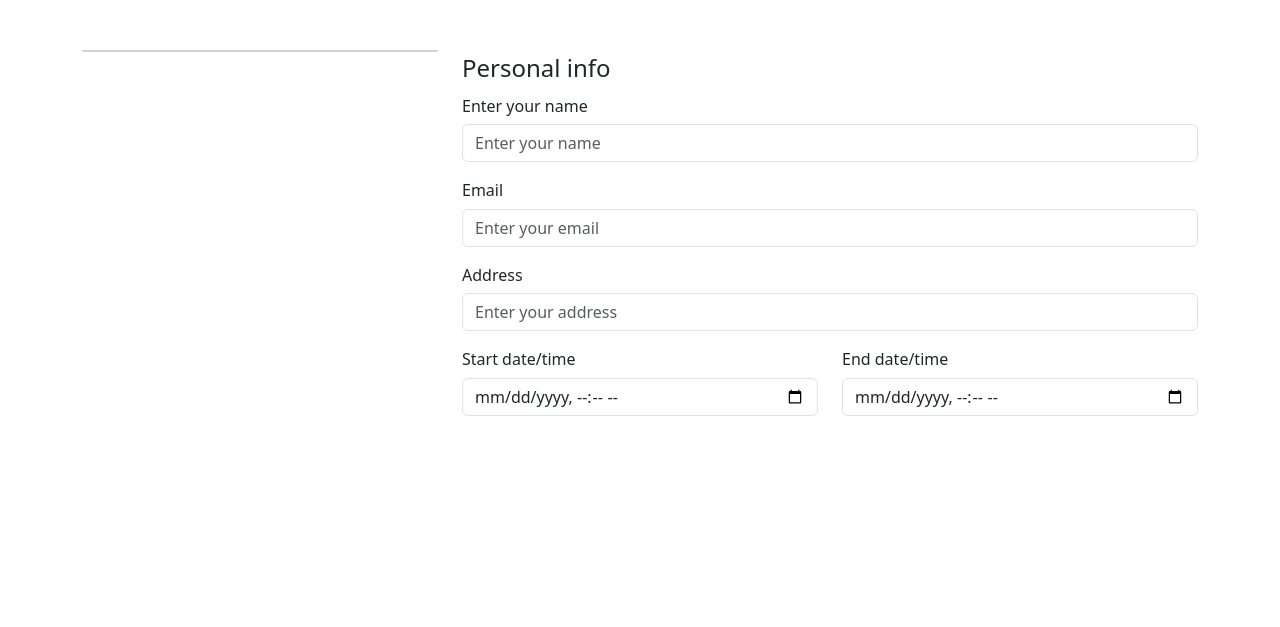
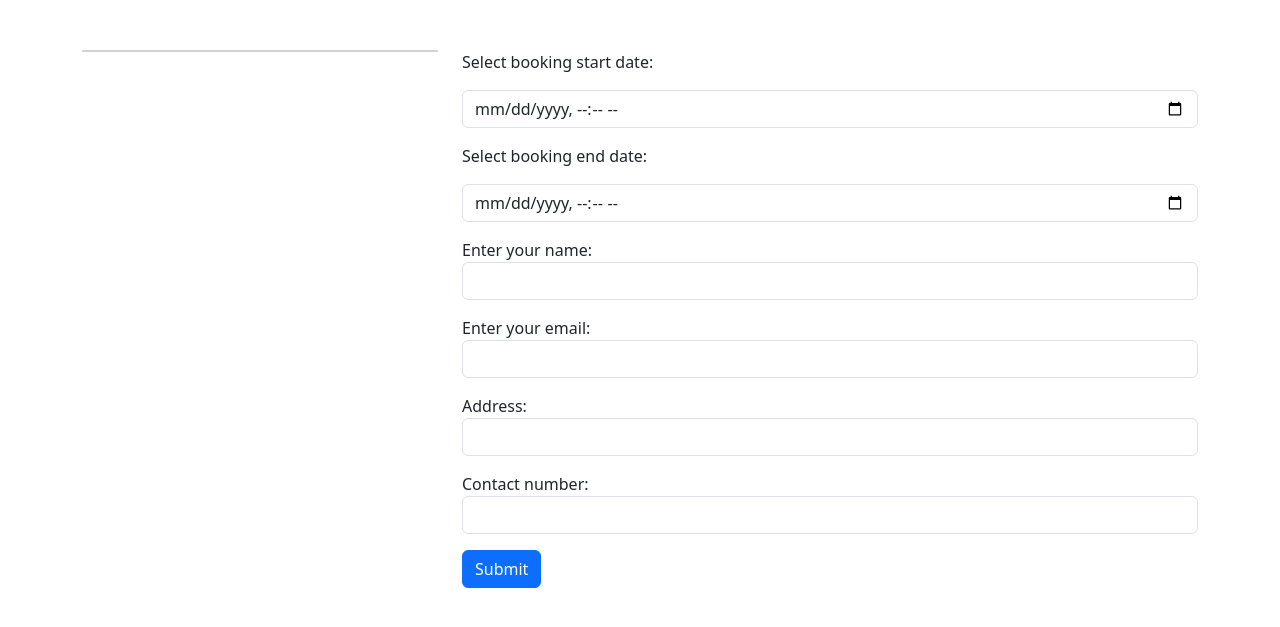
Before and after one commit to blessdarah/VenueVault, a Django app: template frontend/templates/frontend/booking.html in a window 1280 px wide. Shown: the part 70-697 px from the top of the page. Run offline with Django 4.2, Linux system fonts and the light colour scheme; the template is opened without the code that fills it: values that come from a table or form of the project are taken from there, others are empty.

Commit message:
feat(booking): Allow users to send a book request

```diff
--- /dev/null
+++ b/frontend/forms.py
@@ -0,0 +1,39 @@
+from django import forms
+from django.contrib.admin import widgets
+
+from .models import BookingRequest
+
+
+class CustomAdminDateWidget(widgets.AdminDateWidget):
+    def __init__(self, attrs=None):
+        final_attrs = {"class": "form-control", "type": "datetime-local"}
+        if attrs is not None:
+            final_attrs.update(attrs)
+        super().__init__(attrs=final_attrs)
+
+
+class CustomInputWidget(widgets.AdminTextInputWidget):
+    def __init__(self, attrs=None):
+        final_attrs = {"class": "form-control"}
+        if attrs is not None:
+            final_attrs.update(attrs)
+        super().__init__(attrs=final_attrs)
+
+
+class BookingRequestForm(forms.ModelForm):
+    booked_from = forms.DateTimeField(
+        label="Select booking start date", widget=CustomAdminDateWidget
+    )
+    booked_till = forms.DateTimeField(
+        label="Select booking end date", widget=CustomAdminDateWidget
+    )
+    customer_name = forms.CharField(label="Enter your name", widget=CustomInputWidget)
+    customer_email = forms.EmailField(
+        label="Enter your email", widget=CustomInputWidget(attrs={"type": "email"})
+    )
+    customer_address = forms.CharField(label="Address", widget=CustomInputWidget)
+    customer_contact = forms.CharField(label="Contact number", widget=CustomInputWidget)
+
+    class Meta:
+        model = BookingRequest
+        exclude = ["hall", "status"]
--- a/frontend/templates/frontend/booking.html
+++ b/frontend/templates/frontend/booking.html
@@ -26,36 +26,10 @@
             </div>
         </div>
         <div class="col-md-8">
-            <form action="#">
-                <fieldset>
-                    <legend>Personal info</legend>
-                    <div class="form-group">
-                        <label for="name">Enter your name</label>
-                        <input class="form-control" type="text" id="name" name="name" placeholder="Enter your name"/>
-                    </div>
-                    <div class="form-group">
-                        <label for="email">Email</label>
-                        <input class="form-control" type="email" id="email"  name="email" placeholder="Enter your email"/>
-                    </div>
-                    <div class="form-group">
-                        <label for="address">Address</label>
-                        <input class="form-control" type="text" id="address" name="address" placeholder="Enter your address"/>
-                    </div>
-                    <div class="row">
-                        <div class="col-md-6">
-                            <div class="form-group">
-                                <label for="start_date">Start date/time</label>
-                                <input class="form-control" type="datetime-local" id="start_date" name="start_date"/>
-                            </div>
-                        </div>
-                        <div class="col-md-6">
-                            <div class="form-group">
-                                <label for="end_date">End date/time</label>
-                                <input class="form-control" id="end_date" type="datetime-local" name="end_date"/>
-                            </div>
-                        </div>
-                    </div>
-                </fieldset>
+            <form action="/halls/{{hall.id}}/book-request" method="POST">
+                {% csrf_token %}
+                {{ form.as_p }}
+                <button class="btn btn-primary" type="submit">Submit</button>
             </form>
         </div>
     </div>
--- a/frontend/templates/frontend/layout.html
+++ b/frontend/templates/frontend/layout.html
@@ -11,6 +11,14 @@
 </head>
 
 <body>
+    {% if messages %}
+    <ul class="list-unstyled alert alert-info">
+        {% for message in messages %}
+        <li{% if message.tags %} class="{{ message.tags }}" {% endif %}>{{ message }}</li>
+            {% endfor %}
+    </ul>
+    {% endif %}
+
     {% block content %}
     {% endblock %}
 
--- a/frontend/urls.py
+++ b/frontend/urls.py
@@ -5,7 +5,6 @@ from django.urls import path
 from . import views
 
 urlpatterns = [
-    # path("/", views.index, name="index"),
     path("", views.index, name="index"),
     path("halls/<int:hall_id>", views.show_hall, name="show_hall"),
     path("halls/<int:hall_id>/book-request", views.book_request, name="book_request"),
```
Also changed, not shown: frontend/views.py (+15 -1 lines), 1 other file.
